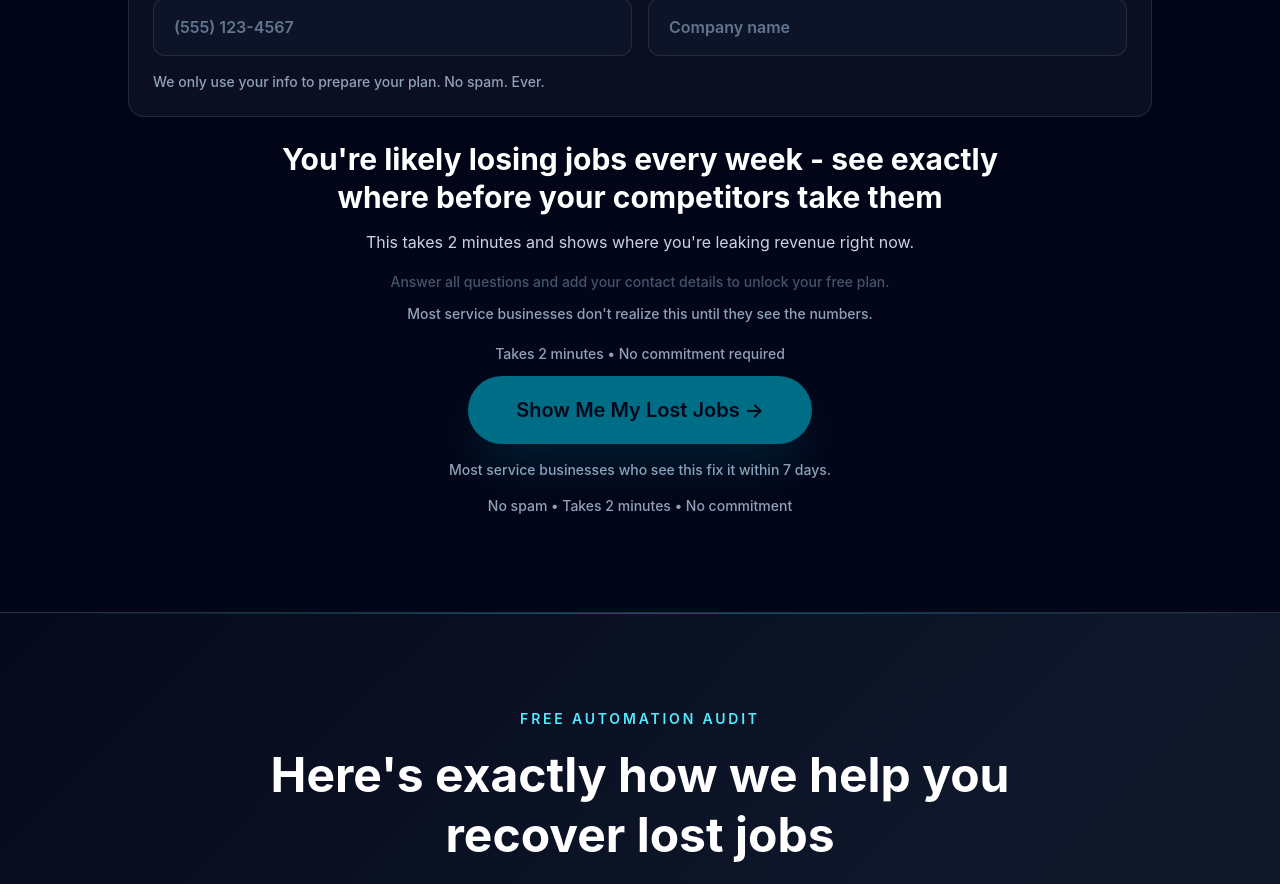
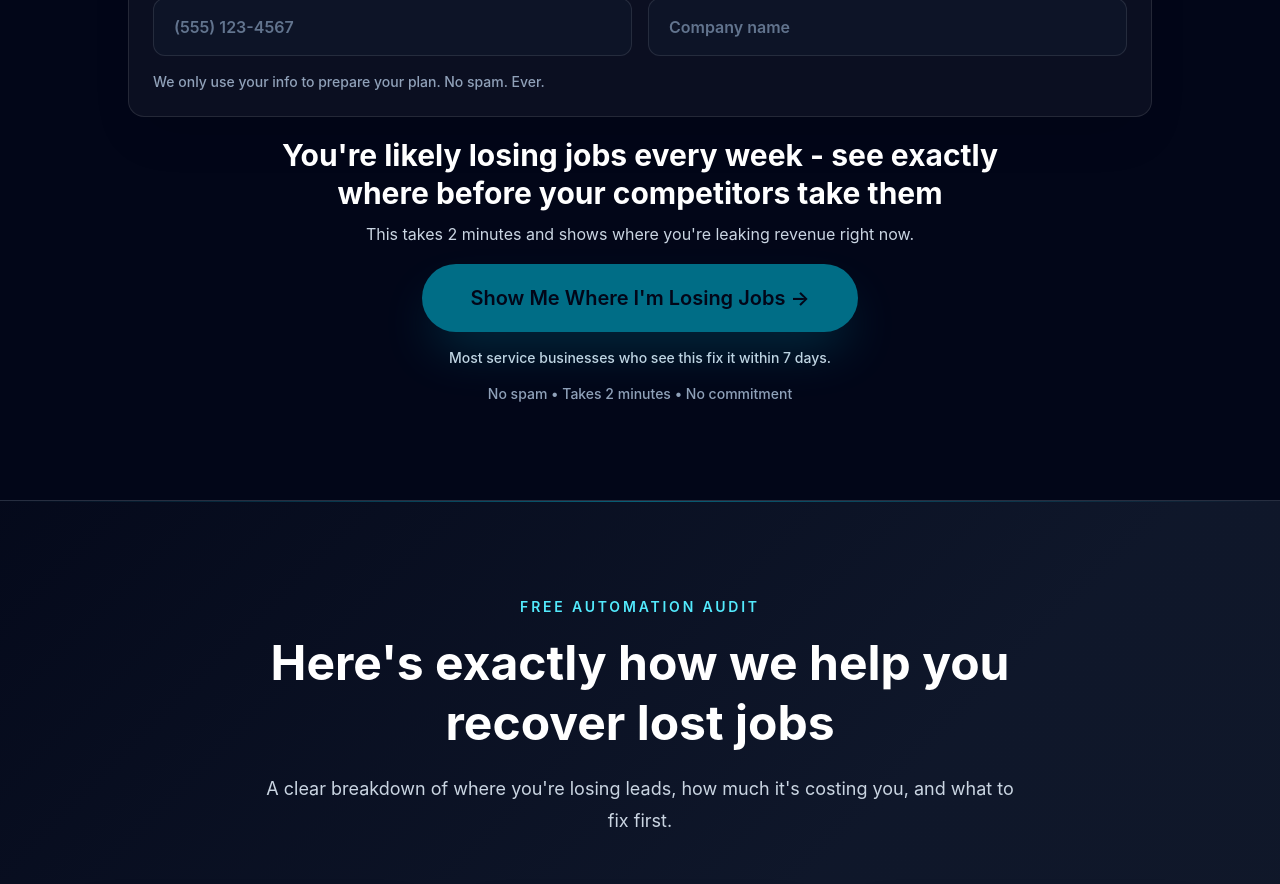
Before and after one commit to VjekoTRW/ai-agency-lead-capture, a React (Vite) app: page / in a window 1280 px wide. Shown: the part 3900-4784 px from the top of the page. Built offline with nearby package versions, Linux system fonts and the light colour scheme; no server answers.

Commit message:
Contact capture upgrade 4

```diff
--- a/src/App.tsx
+++ b/src/App.tsx
@@ -564,32 +564,14 @@ function App() {
             </p>
           </div>
 
-          <div className="mt-6 text-center">
+          <div className="mt-5 text-center">
             <h3 className="mx-auto max-w-3xl text-2xl font-bold leading-tight text-white sm:text-3xl">
               You&apos;re likely losing jobs every week - see exactly where
               before your competitors take them
             </h3>
-            <p className="mx-auto mt-3 max-w-2xl text-base leading-7 text-slate-300">
+            <p className="mx-auto mt-2 max-w-2xl text-base leading-7 text-slate-300">
               This takes 2 minutes and shows where you&apos;re leaking revenue
               right now.
-            </p>
-            <p
-              className={`mt-4 mb-3 text-sm font-medium transition-opacity duration-200 ${
-                canBookAudit
-                  ? 'text-cyan-100 opacity-100'
-                  : 'text-slate-500 opacity-70'
-              }`}
-            >
-              {canBookAudit
-                ? "Based on your answers, you're likely losing 5-15+ jobs per month from missed calls and slow follow-up."
-                : 'Answer all questions and add your contact details to unlock your free plan.'}
-            </p>
-            <p className="mb-5 text-sm font-medium text-slate-400">
-              Most service businesses don&apos;t realize this until they see
-              the numbers.
-            </p>
-            <p className="mb-3 text-sm font-medium text-slate-400">
-              Takes 2 minutes &bull; No commitment required
             </p>
             <a
               href={bookingUrl}
@@ -600,17 +582,17 @@ function App() {
               <button
                 type="button"
                 disabled={!canBookAudit}
-                className={`rounded-full bg-cyan-400 px-12 py-5 text-xl font-semibold text-slate-950 shadow-2xl shadow-cyan-400/30 transition-all duration-200 focus:outline-none focus:ring-2 focus:ring-cyan-300 focus:ring-offset-2 focus:ring-offset-slate-950 ${
+                className={`mt-4 rounded-full bg-cyan-400 px-12 py-5 text-xl font-semibold text-slate-950 shadow-2xl shadow-cyan-400/40 transition-all duration-200 ease-out focus:outline-none focus:ring-2 focus:ring-cyan-300 focus:ring-offset-2 focus:ring-offset-slate-950 ${
                   canBookAudit
-                    ? 'animate-pulse hover:scale-105 hover:bg-cyan-300 hover:brightness-110 hover:shadow-[0_0_45px_rgba(34,211,238,0.45)]'
+                    ? 'animate-pulse hover:scale-105 hover:bg-cyan-300 hover:brightness-110 hover:shadow-cyan-400/70'
                     : 'cursor-not-allowed opacity-50'
                 }`}
               >
-                Show Me My Lost Jobs -&gt;
+                Show Me Where I&apos;m Losing Jobs -&gt;
               </button>
             </a>
           </div>
-          <p className="mt-4 text-center text-sm font-medium text-slate-400">
+          <p className="mt-4 text-center text-sm font-medium text-slate-300">
             Most service businesses who see this fix it within 7 days.
           </p>
           <p className="mt-4 text-center text-sm font-medium text-slate-400">
```
